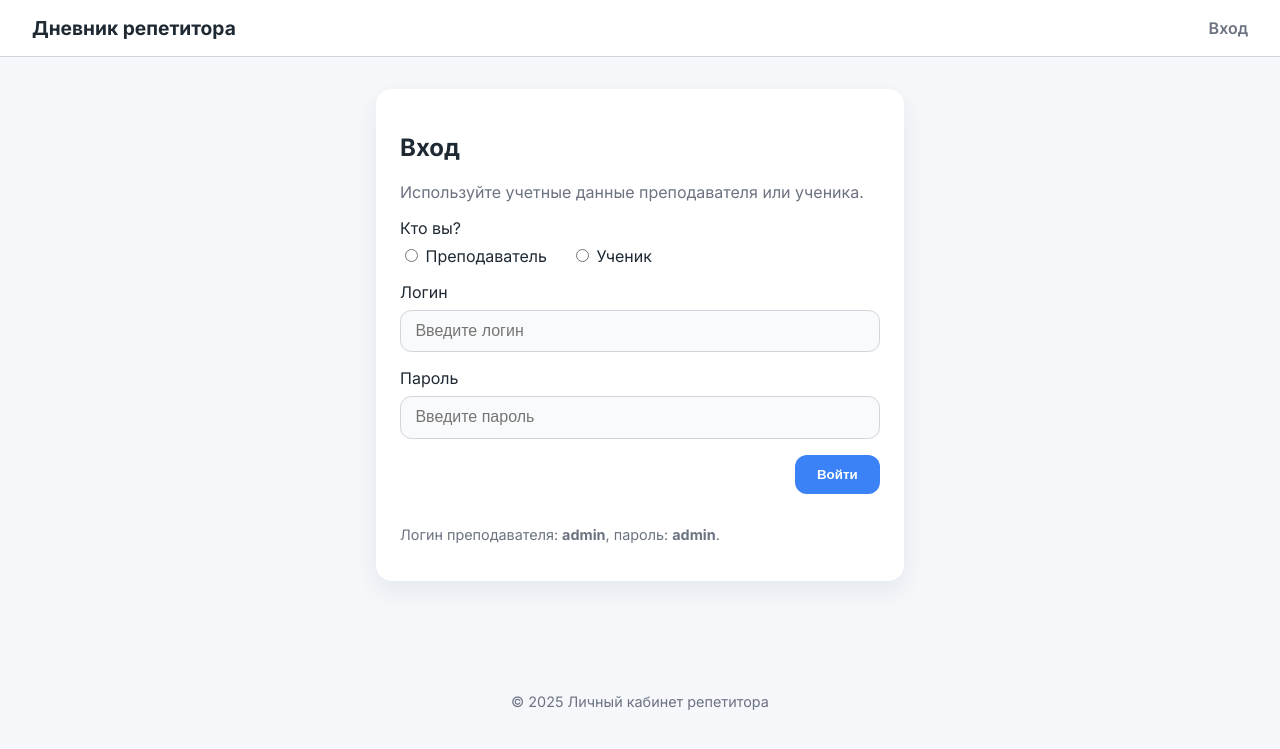
After one commit to lakifuryyK/Tests, a Flask app: page /login in a window 1280 px wide. The commit adds this page. Shown: the top 749 px of the page. Run offline with Flask 3, Linux system fonts and the light colour scheme; the visitor is signed in with stand-in values (Sample User, id 1); data comes from the database, SQL or seed files in the repository.

Commit message:
Add authentication and student portal

```diff
--- a/tutor_diary/static/css/style.css
+++ b/tutor_diary/static/css/style.css
@@ -40,6 +40,10 @@ body {
 
 .navbar__menu a:hover {
   color: var(--accent);
+}
+
+.navbar__logout {
+  color: #ef4444;
 }
 
 .container {
@@ -187,6 +191,126 @@ textarea {
   color: #dc2626;
 }
 
+.alerts {
+  display: grid;
+  gap: 0.5rem;
+  margin-bottom: 1.5rem;
+}
+
+.alert {
+  padding: 0.85rem 1rem;
+  border-radius: 0.75rem;
+  font-weight: 500;
+}
+
+.alert--success {
+  background: #dcfce7;
+  color: #166534;
+}
+
+.alert--danger {
+  background: #fee2e2;
+  color: #b91c1c;
+}
+
+.alert--warning {
+  background: #fef3c7;
+  color: #92400e;
+}
+
+.alert--info {
+  background: #dbeafe;
+  color: #1d4ed8;
+}
+
+.auth-card {
+  max-width: 480px;
+  margin: 0 auto;
+}
+
+.auth-card__hint {
+  color: var(--muted);
+}
+
+.auth-card__hint--small {
+  font-size: 0.9rem;
+  margin-top: 1rem;
+}
+
+.form-grid {
+  display: grid;
+  gap: 1rem;
+}
+
+.form-row {
+  display: flex;
+  flex-direction: column;
+  gap: 0.5rem;
+}
+
+.radio-group {
+  display: flex;
+  gap: 1.5rem;
+  flex-wrap: wrap;
+}
+
+.form-actions {
+  display: flex;
+  justify-content: flex-end;
+}
+
+.btn {
+  display: inline-flex;
+  align-items: center;
+  justify-content: center;
+  padding: 0.75rem 1.4rem;
+  border-radius: 0.75rem;
+  border: none;
+  cursor: pointer;
+  font-weight: 600;
+}
+
+.btn--primary {
+  background: var(--accent);
+  color: #fff;
+}
+
+.muted {
+  color: var(--muted);
+}
+
+.card--nested {
+  margin-top: 1rem;
+  background: #f8fafc;
+}
+
+.grid.two-columns {
+  grid-template-columns: repeat(auto-fit, minmax(280px, 1fr));
+}
+
+.table-wrapper {
+  overflow-x: auto;
+}
+
+.list__title {
+  font-weight: 600;
+}
+
+.list__subtitle {
+  color: var(--muted);
+  margin-top: 0.25rem;
+}
+
+.list__meta {
+  margin-top: 0.25rem;
+  font-size: 0.9rem;
+}
+
+.status {
+  display: inline-block;
+  margin-top: 0.5rem;
+}
+
 .footer {
   text-align: center;
   padding: 2rem 0;
--- a/tutor_diary/templates/base.html
+++ b/tutor_diary/templates/base.html
@@ -11,18 +11,26 @@
     <header class="navbar">
       <div class="navbar__brand">Дневник репетитора</div>
       <nav class="navbar__menu">
-        <a href="{{ url_for('diary.index') }}">Главная</a>
-        <a href="{{ url_for('diary.manage_students') }}">Ученики</a>
-        <a href="{{ url_for('diary.manage_sessions') }}">Занятия</a>
-        <a href="{{ url_for('diary.manage_payments') }}">Платежи</a>
+        {% if session.get('role') == 'teacher' %}
+          <a href="{{ url_for('diary.index') }}">Главная</a>
+          <a href="{{ url_for('diary.manage_students') }}">Ученики</a>
+          <a href="{{ url_for('diary.manage_sessions') }}">Занятия</a>
+          <a href="{{ url_for('diary.manage_payments') }}">Платежи</a>
+          <a href="{{ url_for('diary.logout') }}" class="navbar__logout">Выход</a>
+        {% elif session.get('role') == 'student' %}
+          <a href="{{ url_for('diary.student_board') }}">Мой кабинет</a>
+          <a href="{{ url_for('diary.logout') }}" class="navbar__logout">Выход</a>
+        {% else %}
+          <a href="{{ url_for('diary.login') }}">Вход</a>
+        {% endif %}
       </nav>
     </header>
     <main class="container">
-      {% with messages = get_flashed_messages() %}
+      {% with messages = get_flashed_messages(with_categories=true) %}
         {% if messages %}
-          <div class="alert">
-            {% for message in messages %}
-              <p>{{ message }}</p>
+          <div class="alerts">
+            {% for category, message in messages %}
+              <div class="alert alert--{{ category }}">{{ message }}</div>
             {% endfor %}
           </div>
         {% endif %}
--- /dev/null
+++ b/tutor_diary/templates/login.html
@@ -0,0 +1,31 @@
+{% extends "base.html" %}
+
+{% block title %}Вход | Дневник репетитора{% endblock %}
+
+{% block content %}
+  <section class="card auth-card">
+    <h1>Вход</h1>
+    <p class="auth-card__hint">Используйте учетные данные преподавателя или ученика.</p>
+    <form method="post" class="form-grid">
+      <div class="form-row">
+        <label>Кто вы?</label>
+        <div class="radio-group">
+          <label><input type="radio" name="role" value="teacher" required /> Преподаватель</label>
+          <label><input type="radio" name="role" value="student" /> Ученик</label>
+        </div>
+      </div>
+      <div class="form-row">
+        <label for="username">Логин</label>
+        <input id="username" name="username" type="text" placeholder="Введите логин" required />
+      </div>
+      <div class="form-row">
+        <label for="password">Пароль</label>
+        <input id="password" name="password" type="password" placeholder="Введите пароль" required />
+      </div>
+      <div class="form-actions">
+        <button type="submit" class="btn btn--primary">Войти</button>
+      </div>
+      <p class="auth-card__hint auth-card__hint--small">Логин преподавателя: <strong>admin</strong>, пароль: <strong>admin</strong>.</p>
+    </form>
+  </section>
+{% endblock %}
--- a/tutor_diary/templates/sessions.html
+++ b/tutor_diary/templates/sessions.html
@@ -72,7 +72,7 @@
         <td>{{ session.topic }}</td>
         <td>{{ session.homework or '—' }}</td>
         <td>{{ session.duration_minutes }} мин</td>
-        <td class="status status--{{ session.status }}">{{ session.status }}</td>
+        <td class="status status--{{ session.status }}">{{ session.status|title }}</td>
       </tr>
       {% endfor %}
     </tbody>
--- a/tutor_diary/views.py
+++ b/tutor_diary/views.py
@@ -1,18 +1,50 @@
 from __future__ import annotations
 
 from datetime import datetime
+from functools import wraps
 
-from flask import Blueprint, redirect, render_template, request, url_for
+from flask import (
+    Blueprint,
+    flash,
+    redirect,
+    render_template,
+    request,
+    session,
+    url_for,
+)
 
 from . import db
-from .models import Payment, Session, Student
+from .models import Payment, Session, Student, Teacher
 
 
 bp = Blueprint("diary", __name__)
 
+TEACHER_ROLE = "teacher"
+STUDENT_ROLE = "student"
+
+
+def login_required(role: str):
+    def decorator(view):
+        @wraps(view)
+        def wrapped(*args, **kwargs):
+            if session.get("role") != role:
+                flash("Пожалуйста, войдите в систему для продолжения.", "warning")
+                return redirect(url_for("diary.login"))
+            return view(*args, **kwargs)
+
+        return wrapped
+
+    return decorator
+
 
 @bp.route("/")
 def index():
+    role = session.get("role")
+    if role == STUDENT_ROLE:
+        return redirect(url_for("diary.student_board"))
+    if role != TEACHER_ROLE:
+        return redirect(url_for("diary.login"))
+
     student_count = Student.query.count()
     session_count = Session.query.count()
     payment_total = db.session.query(db.func.coalesce(db.func.sum(Payment.amount), 0)).scalar()
@@ -33,22 +65,36 @@ def index():
 
 
 @bp.route("/students", methods=["GET", "POST"])
+@login_required(TEACHER_ROLE)
 def manage_students():
     if request.method == "POST":
         full_name = request.form.get("full_name", "").strip()
+        username = request.form.get("username", "").strip()
+        password = request.form.get("password", "").strip()
         subject = request.form.get("subject", "").strip() or None
         contact_info = request.form.get("contact_info", "").strip() or None
         notes = request.form.get("notes", "").strip() or None
 
-        if full_name:
+        if Student.query.count() >= 10:
+            flash("Достигнут лимит: можно создать не более 10 учеников.", "danger")
+            return redirect(url_for("diary.manage_students"))
+
+        if not all([full_name, username, password]):
+            flash("Укажите ФИО, логин и пароль ученика.", "danger")
+        elif Student.query.filter_by(username=username).first():
+            flash("Ученик с таким логином уже существует.", "danger")
+        else:
             student = Student(
                 full_name=full_name,
+                username=username,
                 subject=subject,
                 contact_info=contact_info,
                 notes=notes,
             )
+            student.set_password(password)
             db.session.add(student)
             db.session.commit()
+            flash("Ученик успешно добавлен.", "success")
         return redirect(url_for("diary.manage_students"))
 
     students = Student.query.order_by(Student.created_at.desc()).all()
@@ -56,6 +102,7 @@ def manage_students():
 
 
 @bp.route("/sessions", methods=["GET", "POST"])
+@login_required(TEACHER_ROLE)
 def manage_sessions():
     students = Student.query.order_by(Student.full_name.asc()).all()
 
@@ -80,6 +127,7 @@ def manage_sessions():
             )
             db.session.add(session)
             db.session.commit()
+            flash("Занятие сохранено.", "success")
         return redirect(url_for("diary.manage_sessions"))
 
     sessions = Session.query.order_by(Session.date.desc(), Session.start_time.desc()).all()
@@ -87,6 +135,7 @@ def manage_sessions():
 
 
 @bp.route("/payments", methods=["GET", "POST"])
+@login_required(TEACHER_ROLE)
 def manage_payments():
     students = Student.query.order_by(Student.full_name.asc()).all()
 
@@ -107,7 +156,78 @@ def manage_payments():
             )
             db.session.add(payment)
             db.session.commit()
+            flash("Оплата сохранена.", "success")
         return redirect(url_for("diary.manage_payments"))
 
     payments = Payment.query.order_by(Payment.paid_on.desc()).all()
     return render_template("payments.html", payments=payments, students=students)
+
+
+@bp.route("/login", methods=["GET", "POST"])
+def login():
+    if request.method == "POST":
+        role = request.form.get("role")
+        username = request.form.get("username", "").strip()
+        password = request.form.get("password", "")
+
+        if role == TEACHER_ROLE:
+            teacher = Teacher.query.filter_by(username=username).first()
+            if teacher and teacher.check_password(password):
+                session.clear()
+                session["role"] = TEACHER_ROLE
+                session["teacher_id"] = teacher.id
+                flash("Добро пожаловать, преподаватель!", "success")
+                return redirect(url_for("diary.index"))
+            flash("Неверный логин или пароль преподавателя.", "danger")
+        elif role == STUDENT_ROLE:
+            student = Student.query.filter_by(username=username).first()
+            if student and student.check_password(password):
+                session.clear()
+                session["role"] = STUDENT_ROLE
+                session["student_id"] = student.id
+                flash("Добро пожаловать в личный кабинет!", "success")
+                return redirect(url_for("diary.student_board"))
+            flash("Неверные данные ученика.", "danger")
+        else:
+            flash("Выберите тип пользователя.", "warning")
+
+    return render_template("login.html")
+
+
+@bp.route("/logout")
+def logout():
+    session.clear()
+    flash("Вы вышли из системы.", "info")
+    return redirect(url_for("diary.login"))
+
+
+@bp.route("/student/board")
+@login_required(STUDENT_ROLE)
+def student_board():
+    student_id = session.get("student_id")
+    student = Student.query.get_or_404(student_id)
+
+    today = datetime.utcnow().date()
+    upcoming_sessions = (
+        Session.query.filter(Session.student_id == student.id, Session.date >= today)
+        .order_by(Session.date.asc(), Session.start_time.asc())
+        .all()
+    )
+    past_sessions = (
+        Session.query.filter(Session.student_id == student.id, Session.date < today)
+        .order_by(Session.date.desc(), Session.start_time.desc())
+        .all()
+    )
+    payments = (
+        Payment.query.filter(Payment.student_id == student.id)
+        .order_by(Payment.paid_on.desc())
+        .all()
+    )
+
+    return render_template(
+        "student_dashboard.html",
+        student=student,
+        upcoming_sessions=upcoming_sessions,
+        past_sessions=past_sessions,
+        payments=payments,
+    )
```
Also changed, not shown: tutor_diary/__init__.py (+16 -0 lines), tutor_diary/models.py (+25 -0 lines), tutor_diary/templates/student_dashboard.html (added, +86 -0 lines), tutor_diary/templates/students.html (+11 -0 lines), README.md.
